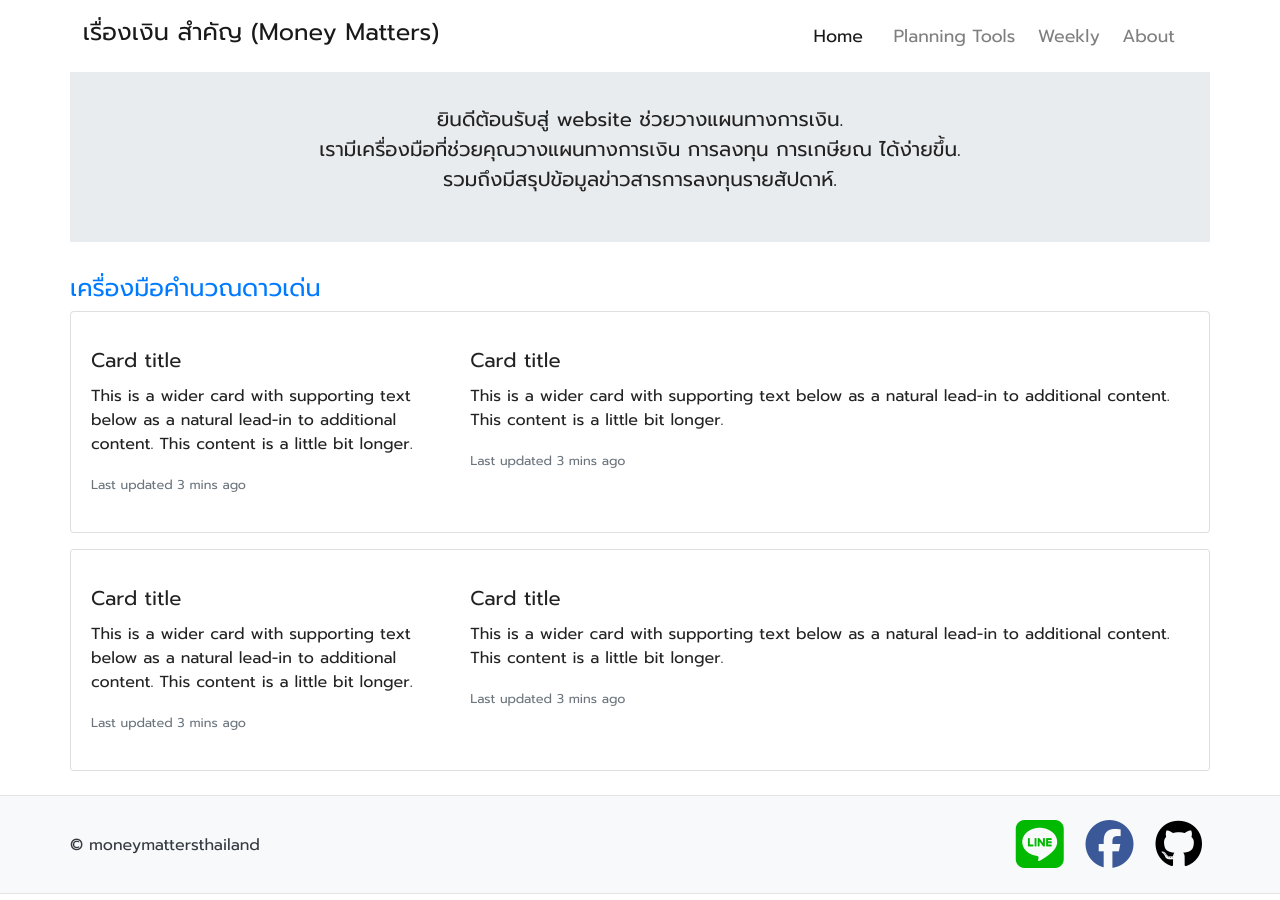
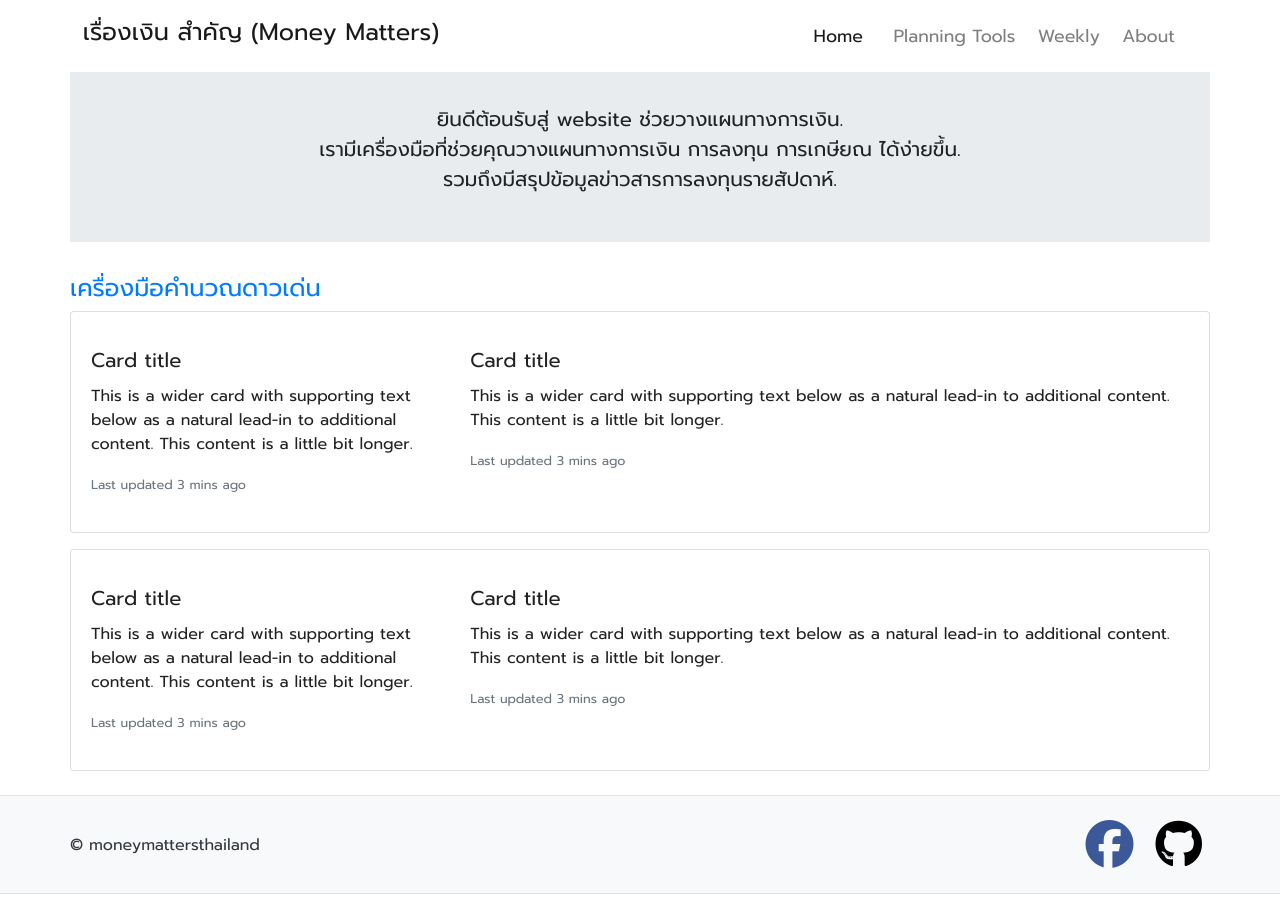
Before and after one commit to moneysart/moneysart.github.io, a Jekyll site: the page built from index.html, in a window 1280 px wide. Built offline with Jekyll 4.4.1, drawn with Linux system fonts in a browser that asks for light colours; nearby versions of some CDN libraries.

Commit message:
remove line link in footer

```diff
--- a/_includes/footer.html
+++ b/_includes/footer.html
@@ -11,9 +11,9 @@
 
             <!-- channels -->
             <div class="col-8 px-0 text-right">
-                <a class="mx-2" href="{{ site.social.line }}">
+                <!-- <a class="mx-2" href="{{ site.social.line }}">
                     <i class="fab fa-line fa-3x" style="color:#00B900;"></i>
-                </a>
+                </a> -->
                 <a class="mx-2" href="{{ site.social.facebook }}">
                     <i class="fab fa-facebook fa-3x" style="color:#3b5998;"></i>
                 </a>
```
